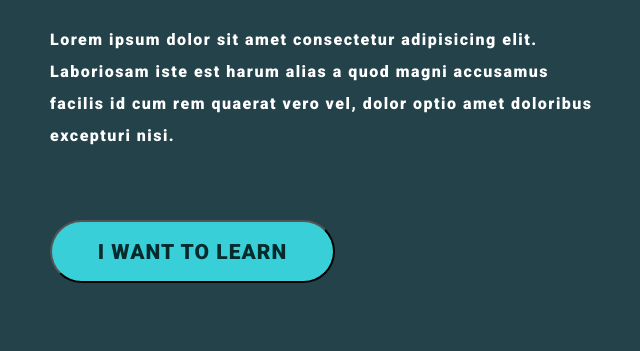
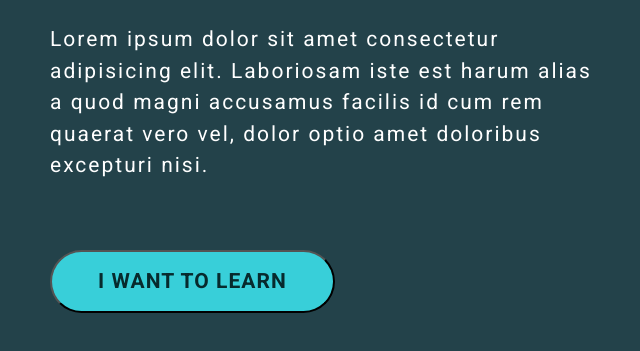
Before and after one commit to TXMack713/conquering-responsive-layouts-day5, a plain HTML site: page index.html in a window 1280 px wide. Shown: the part 213-564 px from the top of the page, without its empty margins (46-686 px from the left). Drawn offline with Linux system fonts and the light colour scheme.

Commit message:
2 files modified

```diff
--- a/index.html
+++ b/index.html
@@ -15,7 +15,13 @@
     <link rel="preconnect" href="https://fonts.googleapis.com" />
     <link rel="preconnect" href="https://fonts.gstatic.com" crossorigin />
     <link
-      href="https://fonts.googleapis.com/css2?family=Roboto:wght@900&display=swap"
+      href="https://fonts.googleapis.com/css2?family=Roboto:wght@400;700;900&display=swap"
+      rel="stylesheet"
+    />
+    <link rel="preconnect" href="https://fonts.googleapis.com" />
+    <link rel="preconnect" href="https://fonts.gstatic.com" crossorigin />
+    <link
+      href="https://fonts.googleapis.com/css2?family=Roboto:wght@700;900&display=swap"
       rel="stylesheet"
     />
   </head>
--- a/styles.css
+++ b/styles.css
@@ -48,10 +48,10 @@ header > p {
   inline-size: 50%;
   font-family: Roboto, sans-serif;
   font-style: normal;
-  font-weight: 300;
-  font-size: 1rem;
-  line-height: 2;
-  letter-spacing: 1.5;
+  font-weight: 400;
+  font-size: 1.3125rem;
+  line-height: 1.5;
+  letter-spacing: 2;
   color: #ffffff;
   margin-bottom: 6.25%;
 }
```
